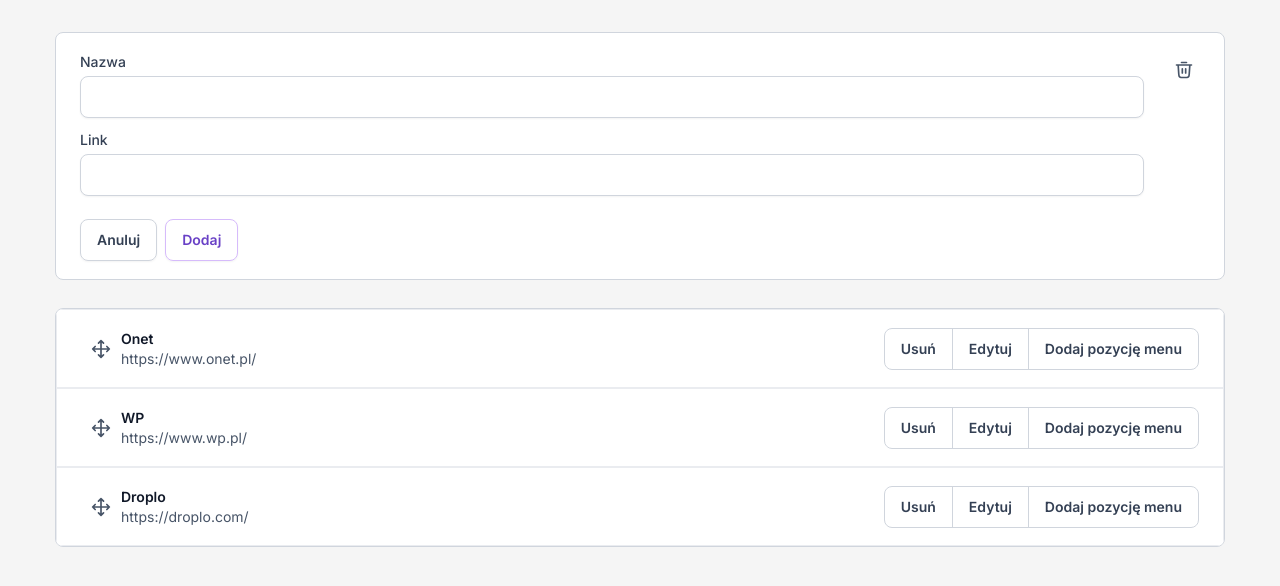
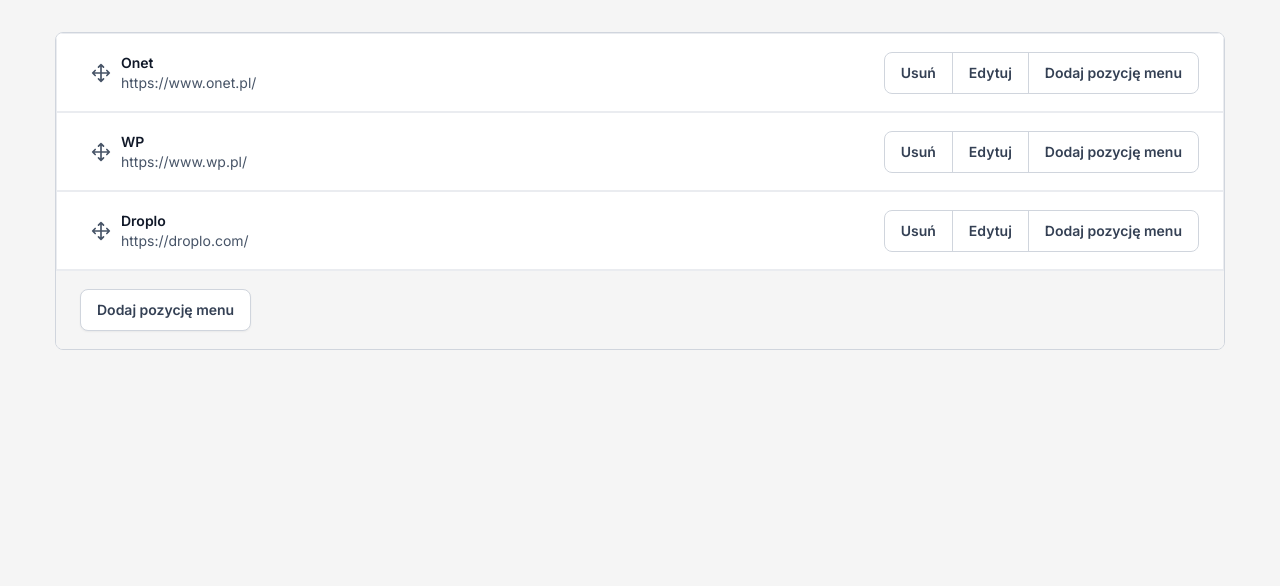
Before and after one commit to SD91PL/drop-menu, a Next.js app: page / in a window 1280 px wide. Shown: the top 586 px of the page. Built offline with nearby package versions, Linux system fonts and the light colour scheme.

Commit message:
feat: added conditionally displayed forms for adding list items

```diff
--- a/app/page.jsx
+++ b/app/page.jsx
@@ -3,13 +3,16 @@
 import { useState } from 'react'
 import MenuForm from '@/components/MenuForm'
 import MenuItems from '@/components/MenuItems'
+import MenuEmpty from '@/components/MenuEmpty'
 
 export default function Page() {
 	const [items, setItems] = useState([
 		{ id: '1', name: 'Onet', link: 'https://www.onet.pl/', nested: [] },
 		{ id: '2', name: 'WP', link: 'https://www.wp.pl/', nested: [] },
 		{ id: '3', name: 'Droplo', link: 'https://droplo.com/', nested: [] },
-	])
+	]) // Example of a data array for development needs. IT WILL BE REPLACED by an empty initial array [] in the future.
+
+	const [isFormVisible, setIsFormVisible] = useState(false) // Manage visibility of MenuForm
 
 	// Function to handle the addition of new items
 	const handleAddItem = data => {
@@ -17,6 +20,7 @@
 			...prev,
 			{ id: crypto.randomUUID(), ...data, nested: [] },
 		])
+		setIsFormVisible(false) // Hide the form after adding an item
 	}
 
 	// Function to handle removing items
@@ -48,20 +52,34 @@
 	return (
 		<main className='container px-2 py-8 lg:px-4 xl:px-5'>
 			<div className='flex flex-col justify-center items-center gap-7'>
-				{/* Form for adding menu items */}
+				{/* Show MenuEmpty and MenuForm when items array is empty */}
+				{items.length === 0 ? (
+					<>
+						{/* Show MenuEmpty only when the form is not visible */}
+						{!isFormVisible && (
+							<MenuEmpty
+								onAddMenu={() => setIsFormVisible(true)} // Show the form on button click
+							/>
+						)}
+
+						{/* Show MenuForm when isFormVisible is true */}
+						{isFormVisible && (
 							<MenuForm
-					onSubmit={handleAddItem}
-					onCancel={() => console.log('Formularz anulowany')}
+								onSubmit={handleAddItem} // Add item and hide form
+								onCancel={() => setIsFormVisible(false)} // Hide the form on cancel
 							/>
-
-				{/* List of menu items */}
+						)}
+					</>
+				) : (
 					<MenuItems
 						items={items}
 						setItems={setItems}
 						onRemove={handleRemoveItem} // Pass the remove handler
 						onEdit={handleEditItem} // Pass the edit handler
 						onAddNested={handleAddNestedItem} // Pass the nested add handler
+						onAddMenu={() => setIsFormVisible(true)} // Show the form
 					/>
+				)}
 			</div>
 		</main>
 	)
--- a/components/MenuEmpty.jsx
+++ b/components/MenuEmpty.jsx
@@ -1,4 +1,4 @@
-export default function MenuEmpty() {
+export default function MenuEmpty({ onAddMenu }) {
 	return (
 		<section className='w-full bg-[#F9FAFB] rounded-lg border border-[#EAECF0]'>
 			<div className='flex flex-col justify-center items-center gap-6 py-6'>
@@ -10,7 +10,9 @@
 						W tym menu nie ma jeszcze żadnych linków.
 					</p>
 				</div>
-				<button className='flex justify-center items-center gap-1 px-4 py-3 bg-[#7F56D9] hover:bg-[#6141a5] rounded-lg text-white text-sm font-semibold shadow-sm transition-colors outline-[#6141a5]'>
+				<button
+					onClick={onAddMenu} // Trigger the form to show
+					className='flex justify-center items-center gap-1 px-4 py-3 bg-[#7F56D9] hover:bg-[#6141a5] rounded-lg text-white text-sm font-semibold shadow-sm transition-colors outline-[#6141a5]'>
 					<img
 						src='/icons/plus-circle.svg'
 						alt=''
--- a/components/MenuItems.jsx
+++ b/components/MenuItems.jsx
@@ -1,5 +1,7 @@
+import { useState } from 'react'
 import MenuWrapper from './MenuWrapper'
 import MenuItem from './MenuItem'
+import MenuForm from './MenuForm'
 
 export default function MenuItems({
 	items,
@@ -8,9 +10,20 @@
 	onEdit,
 	onAddNested,
 }) {
+	const [isFormVisible, setIsFormVisible] = useState(false) // Control form visibility
+
+	// Function to handle adding a new item from the form
+	const handleAddItem = data => {
+		setItems(prev => [
+			...prev,
+			{ id: crypto.randomUUID(), ...data, nested: [] },
+		])
+		setIsFormVisible(false) // Hide the form after adding
+	}
+
 	return (
 		<section className='w-full bg-[#f9fafb] rounded-lg border border-[#D0D5DD] overflow-hidden'>
-			<ul className='flex flex-col'>
+			<div className='flex flex-col'>
 				<MenuWrapper
 					items={items}
 					setItems={setItems}>
@@ -26,7 +39,25 @@
 						/>
 					))}
 				</MenuWrapper>
-			</ul>
+
+				{/* Conditionally render the form */}
+				{isFormVisible && (
+					<div className='py-2 px-1 sm:py-4 sm:px-6 w-full bg-[#F9FAFB] border-t border-b-[#EAECF0]'>
+						<MenuForm
+							onSubmit={handleAddItem} // Handle form submission
+							onCancel={() => setIsFormVisible(false)} // Hide form on cancel
+						/>
+					</div>
+				)}
+
+				<div className='flex justify-start items-center px-4 sm:px-6 py-4 min-h-[79px] bg-[#f5f5f5] text-sm font-semibold border-t border-t-[#EAECF0]'>
+					<button
+						onClick={() => setIsFormVisible(true)} // Show the form
+						className='py-[0.625rem] px-4 bg-white border border-[#D0D5DD] rounded-lg text-[#344054] shadow-sm hover:shadow focus:shadow outline-none transition-shadow'>
+						Dodaj pozycję menu
+					</button>
+				</div>
+			</div>
 		</section>
 	)
 }
--- a/components/MenuWrapper.jsx
+++ b/components/MenuWrapper.jsx
@@ -20,6 +20,7 @@
 	}
 
 	return (
+		<ul className='overflow-hidden'>
 			<DndContext
 				collisionDetection={closestCenter}
 				onDragEnd={handleDragEnd}
@@ -31,5 +32,6 @@
 					{children}
 				</SortableContext>
 			</DndContext>
+		</ul>
 	)
 }
```
Also changed, not shown: app/test/page.jsx (+2 -1 lines). Lines whose indentation alone changed are shown as unchanged.
